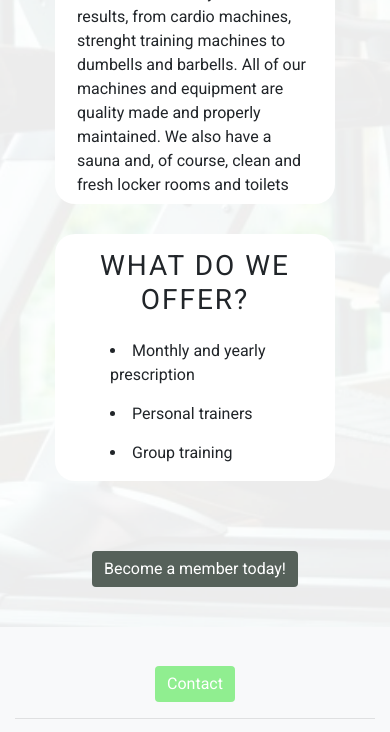
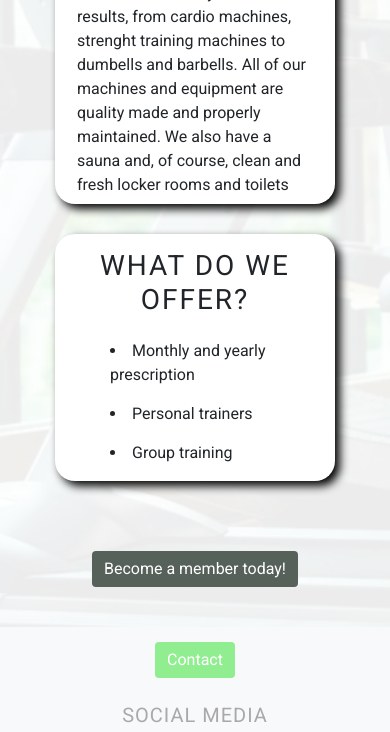
Before and after one commit to Code-Institute-Submissions/milestone-project-117, a plain HTML site: page index.html in a window 390 px wide. Shown: the part 515-1247 px from the top of the page. Drawn offline with nearby package versions, Linux system fonts and the light colour scheme.

Commit message:
added boxshadows to text areas and form area

```diff
--- a/assets/style.css
+++ b/assets/style.css
@@ -113,6 +113,10 @@ footer h5 {
     margin-bottom: 20px;
 }
 
+.footer-h5 {
+    padding-top: 25px;
+}
+
 .contact-icon {
     margin-right: 5px;
     margin-left: 20px;
@@ -196,6 +200,7 @@ section h3 {
     height: 25%;
     background-color: white;
     border-radius: 20px;
+    box-shadow: 5px 5px 10px black;
 
 }
 
@@ -244,6 +249,7 @@ section h3 {
     padding-top: 40px;
     padding-bottom: 40px;
     border-radius: 15px;
+    box-shadow: 5px 5px 10px black;
 
 }
 
--- a/index.html
+++ b/index.html
@@ -99,12 +99,10 @@
     </section>
 
     <!-- container,row,col and d-lg-none classes are from bootstrap -->
-    <footer class="container-fluid d-flex flex-column-reverse">
+    <footer class="container-fluid">
       <div class="row">
         <div class="col-12 col-md-4 d-lg-none align-center">
 
-
-           <br>
             <!-- bootstrap button -->
             <button
               type="button"
@@ -189,8 +187,9 @@
           <!-- col and offset classes are from bootstrap -->
           <div class="col-12 col-md-4 offset-md-4 offset-lg-0 align-center">
              <!--d-md-none is a bootstrap class  -->
-        <span class="d-md-none"><hr /></span>
-            <h5>Social media</h5>
+
+            <h5 class="footer-h5">Social media</h5>
+
             <!-- i element classes are from fontawsome, hvr classes are from hover.css  -->
             <a href="https://www.facebook.com/" target="_blank" class="hvr-icon-grow"><i class="fab fa-facebook-square hvr-icon"></i></a>
             <a href="https://www.instagram.com/" target="_blank" class="hvr-icon-grow"><i class="fab fa-instagram-square hvr-icon"></i></a
```
